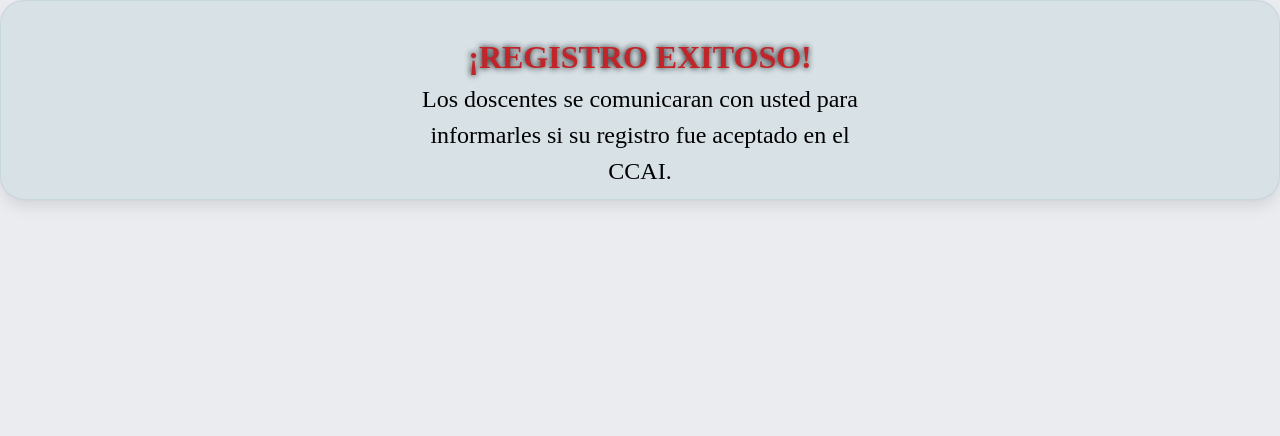
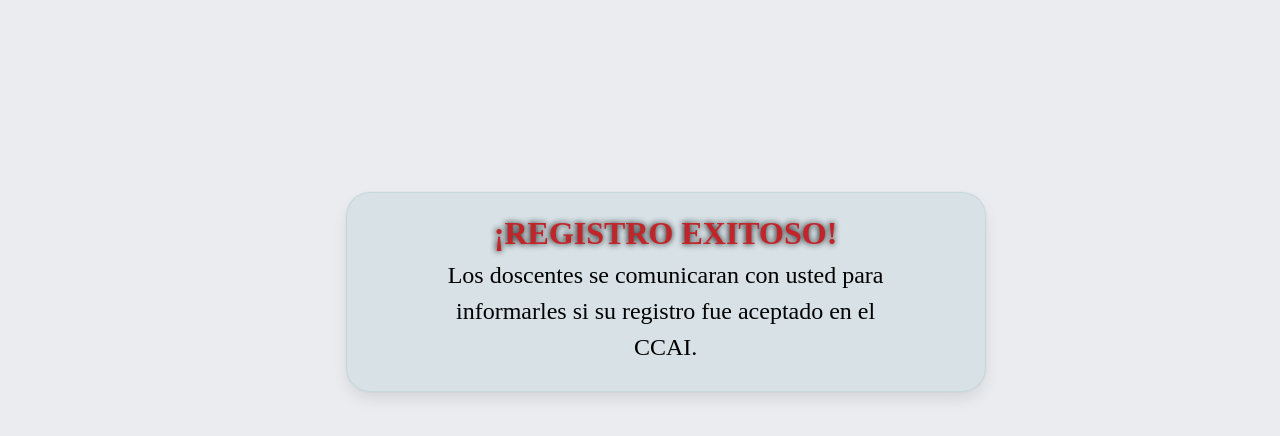
Before and after one commit to sandyCortes/ccai-manager, a React (Create React App) app: page /SuccesfullRegister in a window 1280 px wide. Shown: the top 436 px of the page. Built offline with nearby package versions, Linux system fonts and the light colour scheme; a web font is replaced by a local one.

Commit message:
Update and almost finishing the homework

```diff
--- a/src/style/Cars/cards.css
+++ b/src/style/Cars/cards.css
@@ -25,3 +25,12 @@
   margin: auto;
   font-weight: 900;
 }
+
+.card-register-succesfull{
+  margin-top: 15%;
+  margin-bottom: 20%;
+  margin-left: 27%;
+  margin-right: 27%;
+  width: 50%;
+  padding: auto;
+}
--- a/src/views/Register.js
+++ b/src/views/Register.js
@@ -1,9 +1,19 @@
 import React from 'react';
+import { useNavigate  } from 'react-router-dom'
+
 import { CardComponent } from './../components/ui/Cards/CardComponent'
 import { InputLabel } from './../components/ui/Inputs/InputLabel'
 import { HeaderComponent } from './../components/ui/Header/HeaderComponent'
+import { ButtonComponent } from './../components/ui/Buttons/PrimaryButton'
+
 
 const Register = () => {
+  const navigate = useNavigate()
+
+  const goToLink = (uri) => {
+    navigate(uri)
+  }
+
    return (
     <div className='container register-content'>
       <HeaderComponent title="Registro"/>
@@ -60,6 +70,13 @@
             </p>
           </div>
         </div>
+
+        <div className="buttons-content">
+          <ButtonComponent
+            buttonText="Registrarse"
+            hdlOnClickEvent={() => goToLink('/SuccesfullRegister')}
+          />
+        </div>
       </CardComponent>
     </div>
    )
--- a/src/views/SuccesfullRegisterView.js
+++ b/src/views/SuccesfullRegisterView.js
@@ -5,7 +5,7 @@
 const SuccesfullRegister = () => {
     return (
         <div>
-            <CardComponent classExtra='opacity-card'>
+            <CardComponent classExtra='opacity-card card-register-succesfull'>
                 <div>
                     <p className="title-sucessfull">¡REGISTRO EXITOSO!</p>
                     <p className="body-sucessfull">Los doscentes se comunicaran con usted para</p>
```
